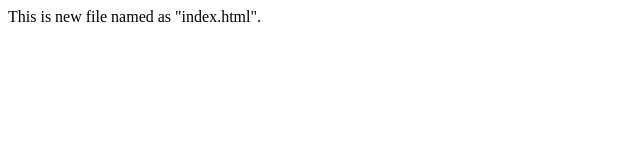
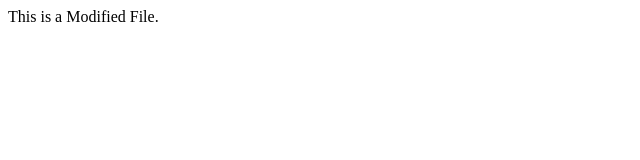
Before and after one commit to Hareeshkumar06/Testrepo, a plain HTML site: page index.html in a window 1280 px wide. Shown: the whole page, without its empty margins (0-640 px from the left). Drawn offline with Linux system fonts and the light colour scheme.

Commit message:
index.html is Modified

```diff
--- a/index.html
+++ b/index.html
@@ -7,6 +7,6 @@
     <title>Document</title>
 </head>
 <body>
-    This is new file named as "index.html".
+    This is a Modified File.
 </body>
 </html>
```
